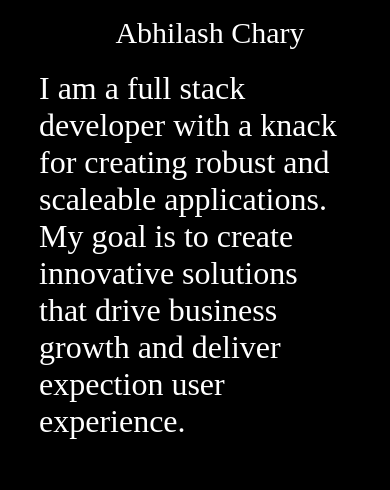
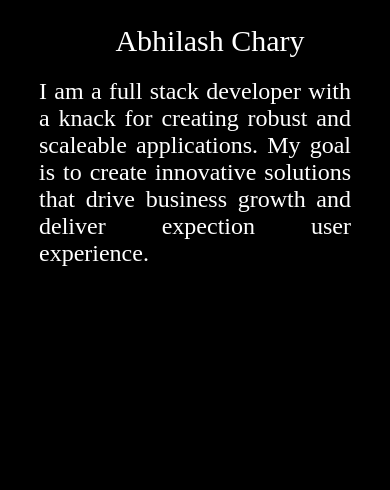
Before and after one commit to 1chary/portfolio-website, a React (Vite) app in the folder myApp/: page / in a window 390 px wide. Shown: the part 340-830 px from the top of the page. Built offline with nearby package versions, Linux system fonts and the light colour scheme; a web font is replaced by a local one.

Commit message:
justified content

```diff
--- a/myApp/src/components/About/index.css
+++ b/myApp/src/components/About/index.css
@@ -68,6 +68,7 @@
     font-family: "Roboto Condensed", serif;
     font-optical-sizing: auto;
     font-style: normal;
+    text-align: justify;
 }
 
 
@@ -109,4 +110,8 @@
         width: 15%;
         margin-top: 30px;
     }
+    .paragraph-styling {
+        font-size: 24px;
+
+    }
 }
--- a/myApp/src/components/Home/index.css
+++ b/myApp/src/components/Home/index.css
@@ -65,6 +65,7 @@
     color: white;
     margin-top: 20px;
     font-size: 32px;
+    text-align: justify;
 }
 
 
@@ -92,6 +93,9 @@
         margin-top: 70px;
         width: 80%;
     }
+    .description-about-me {
+        font-size: 24px;
+    }
 }
 @media screen and (min-width: 767px) and (max-width: 991px) {
     .button-container  {
```
